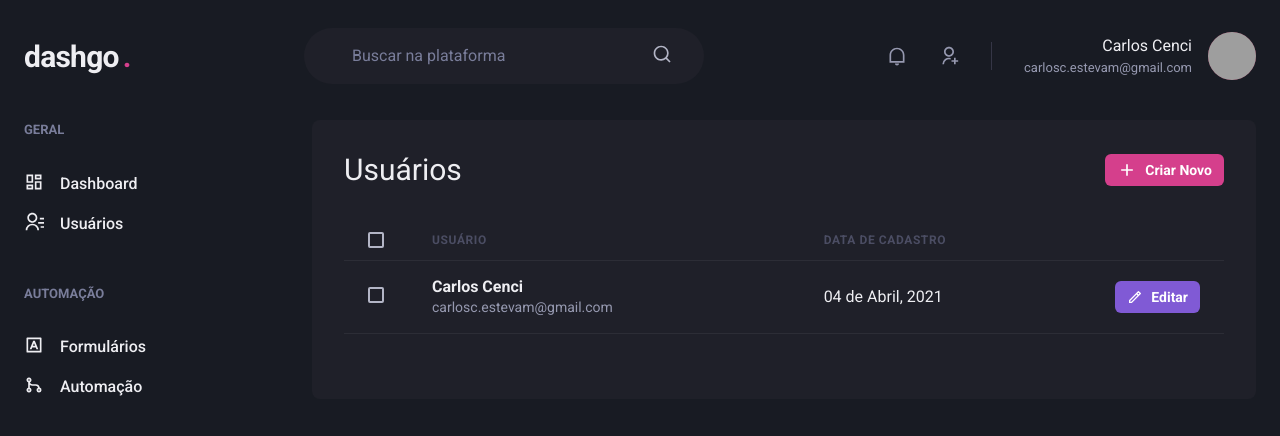
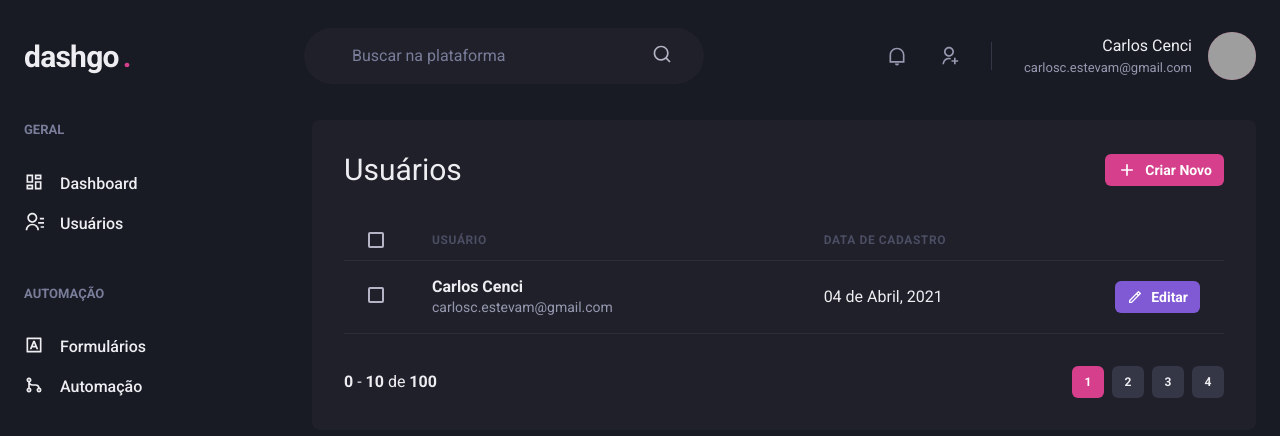
Before and after one commit to carloscenci/ignite_04_dashgo, a Next.js app: page /users in a window 1280 px wide. Shown: the top 436 px of the page. Built offline with nearby package versions, Linux system fonts and the light colour scheme; grey boxes are pictures that could not be loaded.

Commit message:
Styling a page with create new users

```diff
--- /dev/null
+++ b/src/components/Pagination.tsx
@@ -0,0 +1,66 @@
+import { Box, Button, Stack } from "@chakra-ui/react";
+
+export function Pagination() {
+    return (
+        <Stack
+            direction="row"
+            spacing="6"
+            mt="8"
+            justify="space-between"
+            align="center"
+        >
+            <Box>
+                <strong>0</strong> - <strong>10</strong> de <strong>100</strong>
+            </Box>
+
+            <Stack direction="row" spacing="2">
+                <Button
+                    size="sm"
+                    fontSize="xs"
+                    width="4"
+                    colorScheme="pink"
+                    disabled
+                    _disabled={{
+                        bgColor: 'pink.500',
+                        cursor: 'default'
+                    }}
+                >
+                    1
+                </Button>
+                <Button
+                    size="sm"
+                    fontSize="xs"
+                    width="4"
+                    bgColor="gray.700"
+                    _hover={{
+                        bg:'gray.500'
+                    }}
+                >
+                    2
+                </Button>
+                <Button
+                    size="sm"
+                    fontSize="xs"
+                    width="4"
+                    bgColor="gray.700"
+                    _hover={{
+                        bg:'gray.500'
+                    }}
+                >
+                    3
+                </Button>
+                <Button
+                    size="sm"
+                    fontSize="xs"
+                    width="4"
+                    bgColor="gray.700"
+                    _hover={{
+                        bg:'gray.500'
+                    }}
+                >
+                    4
+                </Button>
+            </Stack>
+        </Stack>
+    )
+}
--- a/src/pages/users/index.tsx
+++ b/src/pages/users/index.tsx
@@ -1,6 +1,7 @@
 import { Box, Button, Checkbox, Flex, Heading, Icon, Table, Tbody, Td, Text, Th, Thead, Tr } from "@chakra-ui/react";
 import { RiAddLine, RiPencilLine } from "react-icons/ri";
 import { Header } from "../../components/Header";
+import { Pagination } from "../../components/Pagination";
 import { Sidebar } from "../../components/Sidebar";
 
 export default function UserList() {
@@ -72,6 +73,8 @@
                             </Tr>
                         </Tbody>
                     </Table>
+
+                    <Pagination />
                 </Box>
             </Flex>
         </Box>
```
Also changed, not shown: src/pages/users/create.tsx (added, +40 -0 lines).
